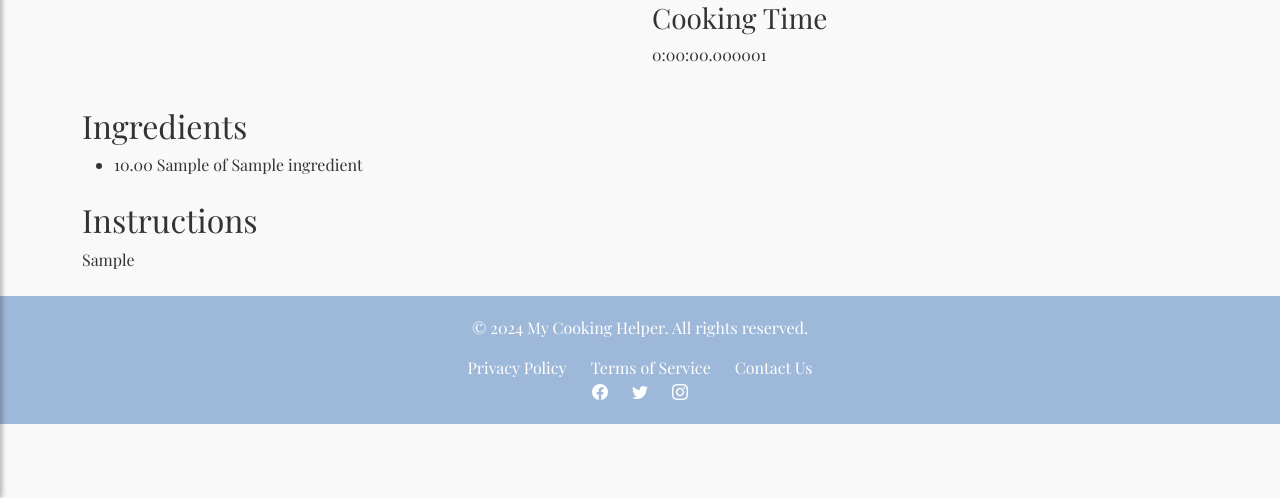
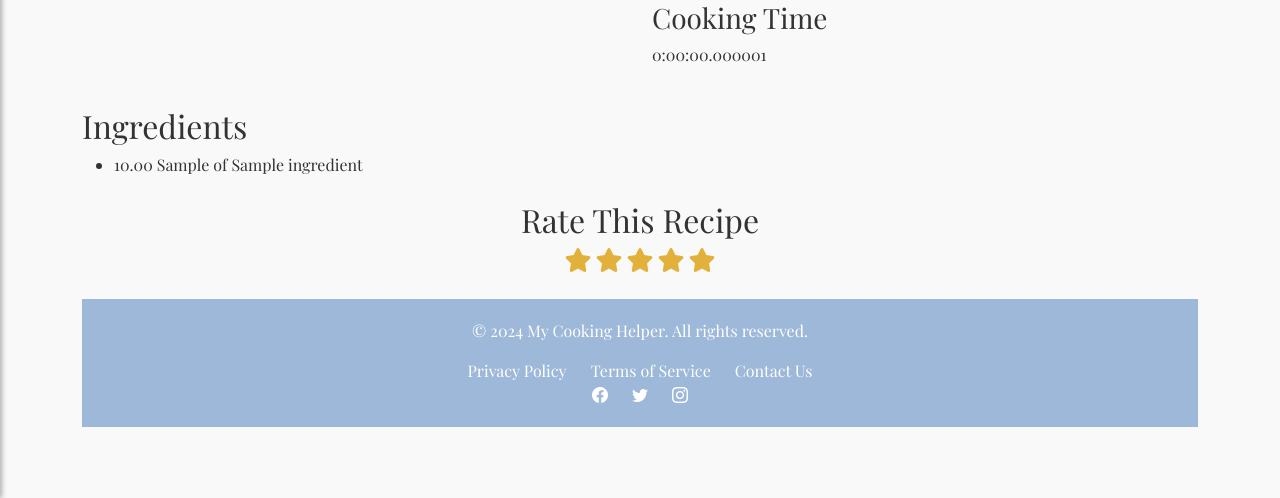
Before and after one commit to rworsham/My_Cooking_Helper_Django, a Django app: page /recipe_detail/1 in a window 1280 px wide. Shown: the part 302-800 px from the top of the page. Run offline with Django 5.2, Linux system fonts and the light colour scheme; a user stored in the database is signed in; tables that the repository leaves empty hold one stand-in row (values such as "Sample post"); some libraries are stand-ins or nearby versions; some web fonts are replaced.

Commit message:
Added custom js, html, css and expanded view to handle rating of recipes. This has tested well

```diff
--- a/my_cooking_helper/cooking_post/templates/recipe_detail.html
+++ b/my_cooking_helper/cooking_post/templates/recipe_detail.html
@@ -13,6 +13,7 @@
     <link href="https://fonts.googleapis.com/css2?family=Playfair+Display:wght@400;700&family=Playwrite+CU:wght@200&display=swap" rel="stylesheet">
     <link rel="stylesheet" href="https://cdn.jsdelivr.net/npm/bootstrap@5.2.3/dist/css/bootstrap.min.css">
     <link rel="stylesheet" href="https://cdn.jsdelivr.net/npm/bootstrap-icons@1.11.3/font/bootstrap-icons.min.css">
+    <link rel="stylesheet" href="https://cdnjs.cloudflare.com/ajax/libs/font-awesome/6.0.0-beta3/css/all.min.css">
     <link rel="stylesheet" href="{% static 'css/styles.css' %}">
 </head>
 <body>
@@ -63,9 +64,19 @@
             {% endfor %}
         </ul>
 
-        <h2 class="mt-4">Instructions</h2>
-        <p>{{ recipe.instructions }}</p>
-    </div>
+        <div class="mt-4 text-center">
+            <h2>Rate This Recipe</h2>
+            <form method="POST">
+                {% csrf_token %}
+                <input type="hidden" name="score" id="rating-score" value="{% if existing_rating %}{{ existing_rating.score }}{% else %}0{% endif %}">
+                <div class="star-rating">
+                    {% for i in "12345"|make_list %}
+                        <span class="fa{% if existing_rating and existing_rating.score >= i|add:0 %} fa-star checked{% else %} fa-regular fa-star{% endif %}" data-value="{{ i|add:0 }}"></span>
+                    {% endfor %}
+                </div>
+                <button type="submit" class="btn btn-primary mt-2" style="display: none;">Submit Rating</button>
+            </form>
+        </div>
 
     <footer class="footer mt-4">
         <p>&copy; 2024 My Cooking Helper. All rights reserved.</p>
@@ -81,5 +92,6 @@
 
     <script src="https://cdn.jsdelivr.net/npm/bootstrap@5.2.3/dist/js/bootstrap.bundle.min.js"></script>
     <script src="{% static 'js/scripts.js' %}"></script>
+    <script src="{% static 'js/star_rating.js' %}"></script>
 </body>
 </html>
--- a/my_cooking_helper/cooking_post/views.py
+++ b/my_cooking_helper/cooking_post/views.py
@@ -6,7 +6,7 @@ from django.contrib.auth.hashers import make_password, check_password
 from django.contrib.auth import authenticate, login, logout
 from django.contrib.auth.decorators import login_required
 from .forms import LoginForm, SignUpForm
-from cooking_data.models import Recipe
+from cooking_data.models import Recipe, Rating
 from cooking_data.utils import get_highest_rated_recipes
 
 def landing_page(request):
@@ -20,8 +20,22 @@ def recipes(request):
 
 def recipe_detail(request, id):
     recipe = get_object_or_404(Recipe, id=id)
-    context = {"recipe": recipe}
-    return render(request, "recipe_detail.html", context)
+    existing_rating = Rating.objects.filter(user=request.user, recipe=recipe).first()
+    if request.method == 'POST':
+        score = request.POST.get('score')
+        Rating.objects.update_or_create(
+            user=request.user,
+            recipe=recipe,
+            defaults={'score': score}
+        )
+        return HttpResponseRedirect(request.path)
+
+    context = {
+        'recipe': recipe,
+        'existing_rating': existing_rating,
+    }
+
+    return render(request, 'recipe_detail.html', context)
 
 def featured_recipes(request):
     context = {"featured_recipes": get_highest_rated_recipes()}
--- a/my_cooking_helper/static/css/styles.css
+++ b/my_cooking_helper/static/css/styles.css
@@ -301,3 +301,14 @@ body {
 .no-decoration a:hover {
     text-decoration: underline;
 }
+.star-rating {
+    display: inline-block;
+}
+.star-rating .fa-star {
+    font-size: 24px;
+    color: #7C93C3;
+    cursor: pointer;
+}
+.star-rating .fa-star.checked {
+    color: #e2b13c;
+}
--- /dev/null
+++ b/my_cooking_helper/static/js/star_rating.js
@@ -0,0 +1,24 @@
+document.addEventListener('DOMContentLoaded', () => {
+    const stars = document.querySelectorAll('.star-rating span');
+    const ratingInput = document.getElementById('rating-score');
+    const form = document.querySelector('form');
+
+    stars.forEach(star => {
+        star.addEventListener('click', () => {
+            const rating = parseInt(star.getAttribute('data-value'));
+            ratingInput.value = rating;
+
+            stars.forEach((s, index) => {
+                if (index < rating) {
+                    s.classList.remove('fa-regular');
+                    s.classList.add('fa', 'fa-star', 'checked');
+                } else {
+                    s.classList.remove('fa', 'fa-star', 'checked');
+                    s.classList.add('fa-regular', 'fa-star');
+                }
+            });
+
+            form.submit();
+        });
+    });
+});
```
